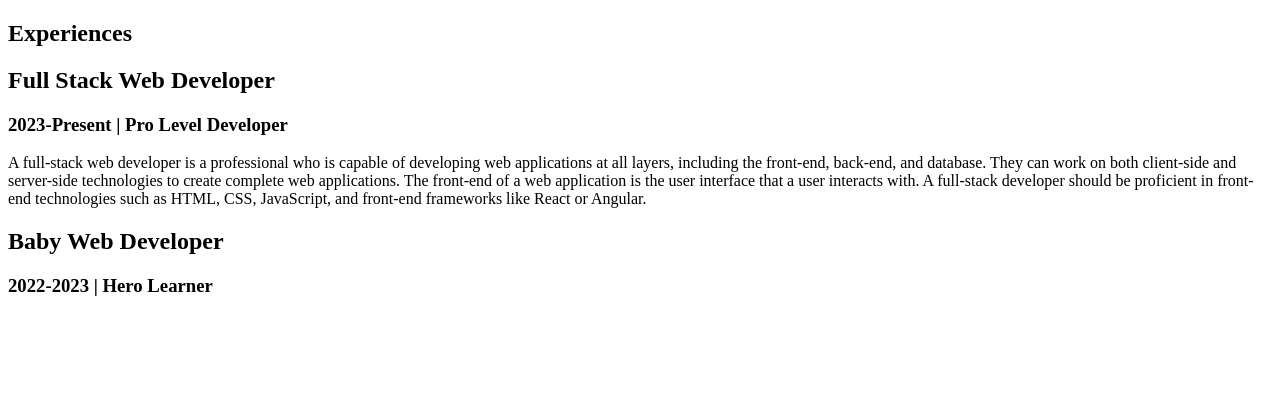
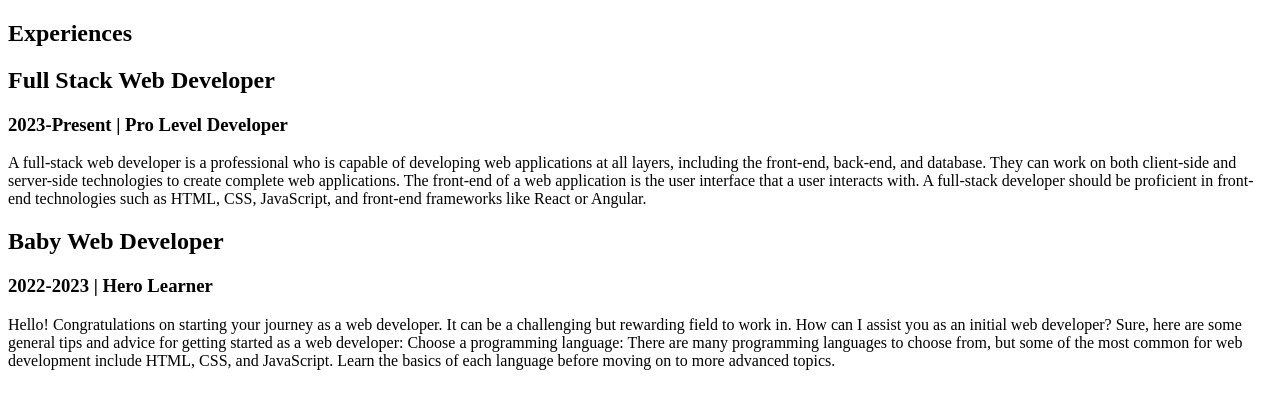
Before and after one commit to Tuhinbd71/demo_experiences, a plain HTML site: page index.html in a window 1280 px wide. Drawn offline with Linux system fonts and the light colour scheme.

Commit message:
second commit

```diff
--- a/index.html
+++ b/index.html
@@ -26,7 +26,14 @@
         <div>
             <h2>Baby Web Developer</h2>
             <h3>2022-2023 | Hero Learner</h3>
-            <p></p>
+            <p>Hello! Congratulations on starting your journey as a web developer. It can be a challenging but rewarding
+                field to work in. How can I assist you as an initial web developer? Sure, here are some general tips and
+                advice for getting started as a web developer:
+
+                Choose a programming language: There are many programming languages to choose from, but some of the most
+                common for web development include HTML, CSS, and JavaScript. Learn the basics of each language before
+                moving on to more advanced topics.
+            </p>
         </div>
     </section>
 
```
